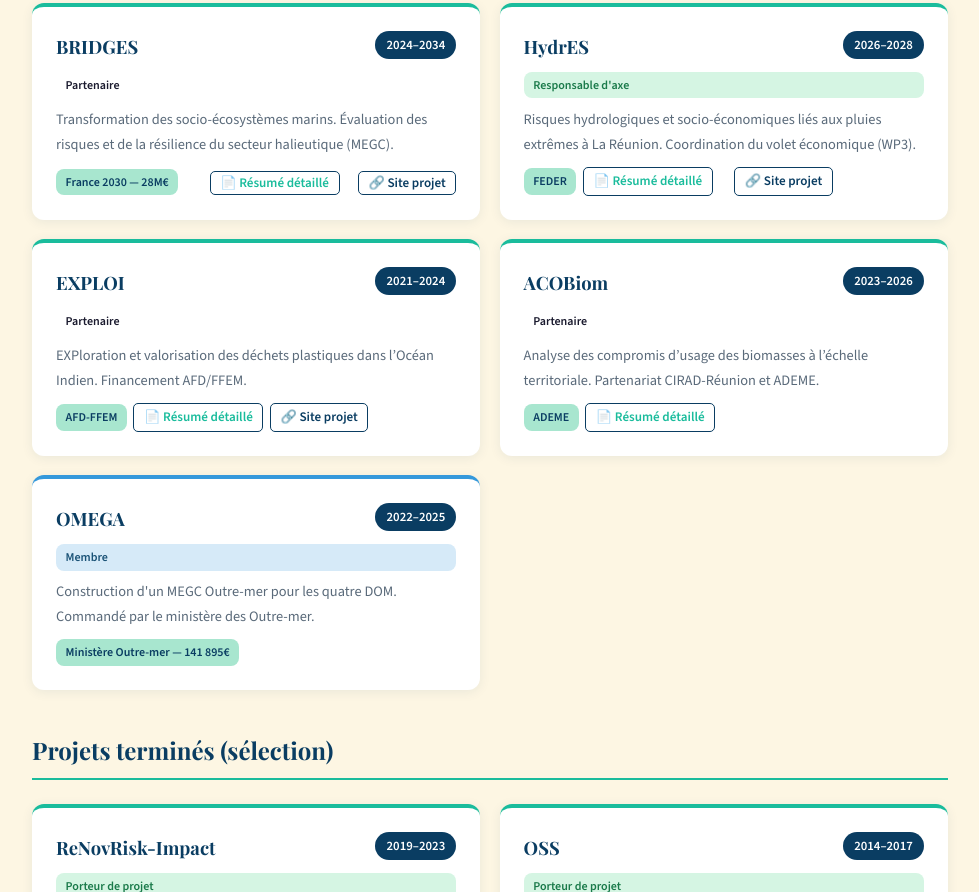
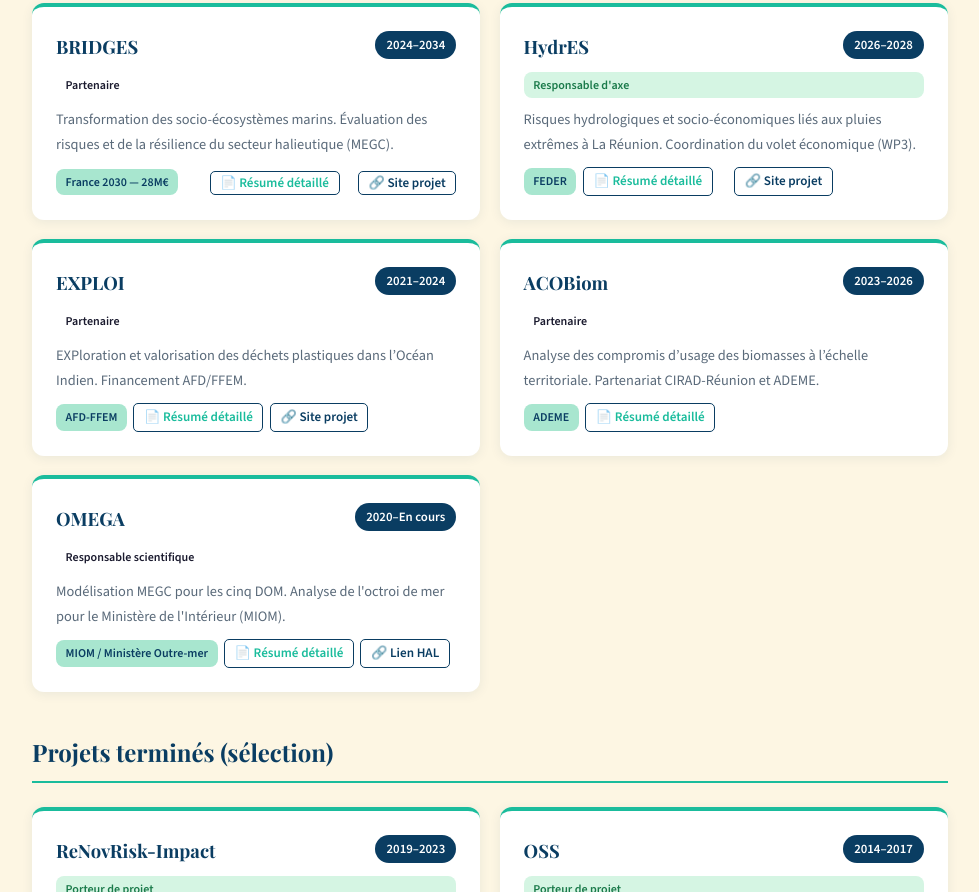
Before and after one commit to SabineGarabedian/Garabedian, a plain HTML site: page projets.html in a window 1280 px wide. Shown: the part 346-1238 px from the top of the page, without its empty margins (150-1129 px from the left). Drawn offline with nearby package versions, Linux system fonts and the light colour scheme; a web font is replaced by a local one.

Commit message:
Revise OMEGA project information in projets.html
Updated project OMEGA details, including role and funding source.

```diff
--- a/projets.html
+++ b/projets.html
@@ -324,17 +324,19 @@
   </div>
 </div>
 
-    <div class="proj-card membre">
+   <div class="proj-card">
   <div class="proj-header">
     <div class="proj-name">OMEGA</div>
-        <span class="proj-years">2022–2025</span>
+    <span class="proj-years">2020–En cours</span>
   </div>
-      <span class="proj-role role-membre">Membre</span>
+  <span class="proj-role role-partenaire">Responsable scientifique</span>
   <p class="proj-desc">
-        Construction d'un MEGC Outre-mer pour les quatre DOM. Commandé par le ministère des Outre-mer.
+    Modélisation MEGC pour les cinq DOM. Analyse de l'octroi de mer pour le Ministère de l'Intérieur (MIOM).
   </p>
   <div class="proj-footer">
-        <span class="badge">Ministère Outre-mer — 141 895€</span>
+    <span class="badge">MIOM / Ministère Outre-mer</span>
+    <a href="./omega.html" class="proj-link" style="color: #1abc9c; font-weight: 600; text-decoration: none;">📄 Résumé détaillé</a>
+    <a href="https://univ-reunion.hal.science/hal-04286095" target="_blank" class="proj-link">🔗 Lien HAL</a>
   </div>
 </div>
 
```
Lines whose indentation alone changed are shown as unchanged.
